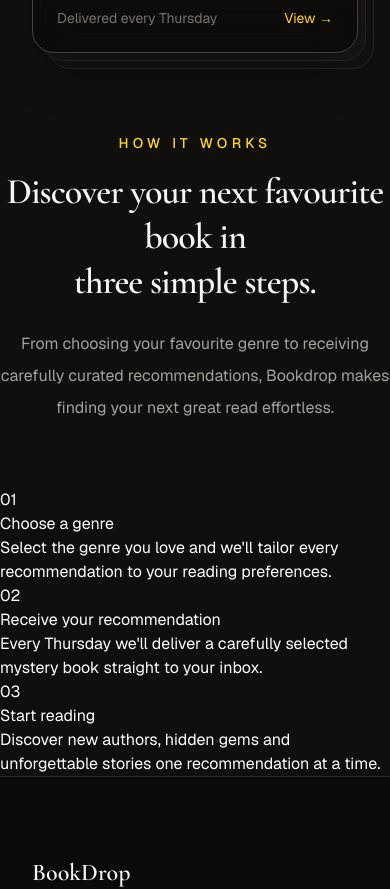
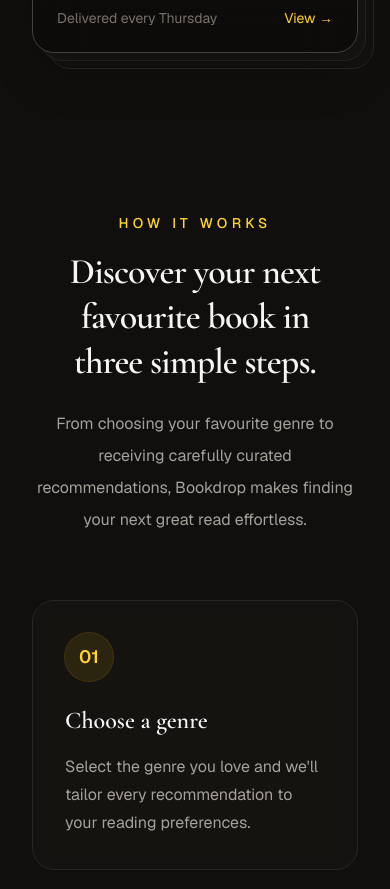
Before and after one commit to SobiahSelvarajah/ss-bookdrop, a Next.js app: page / in a window 390 px wide. Shown: the part 1160-2049 px from the top of the page. Built offline with nearby package versions, Linux system fonts and the light colour scheme.

Commit message:
style: HowItWorks and HowItWorksStepCard component styled and responsive

```diff
--- a/src/components/sections/how-it-works/HowItWorks.tsx
+++ b/src/components/sections/how-it-works/HowItWorks.tsx
@@ -5,11 +5,11 @@ import HowItWorksStepCard from "./HowItWorksStepCard";
 
 export default function HowItWorks() {
     return (
-        <section id="how-it-works" className="text-white">
-            <div>
+        <section id="how-it-works" className="text-white px-8 py-20 lg:py-28">
+            <div className="mx-auto max-w-7xl">
                 <HowItWorksIntro />
 
-                <div>
+                <div className="grid gap-8 md:grid-cols-2 lg:grid-cols-3">
                     {howItWorksSteps.map((step) => (
                         <HowItWorksStepCard
                             key={step.number}
--- a/src/components/sections/how-it-works/HowItWorksStepCard.tsx
+++ b/src/components/sections/how-it-works/HowItWorksStepCard.tsx
@@ -11,14 +11,14 @@ export default function HowItWorksStepCard({
     number, title, description,
 }: StepCardProps) {
     return (
-        <article>
-            <span>
+        <article className="rounded-3xl border border-stone-800 bg-stone-900/40 p-8 backdrop-blur-sm transition-all duration-300 hover:-translate-y-1 hover:border-amber-400/50">
+            <span className="inline-flex h-12 w-12 items-center justify-center rounded-full bg-amber-400/10 text-lg font-semibold text-amber-300 ring-1 ring-amber-400/20">
                 {number}
             </span>
-            <h3>
+            <h3 className="mt-6 font-heading text-2xl font-semibold text-stone-100">
                 {title}
             </h3>
-            <p>
+            <p className="mt-4 leading-7 text-stone-400">
                 {description}
             </p>
         </article>
```
